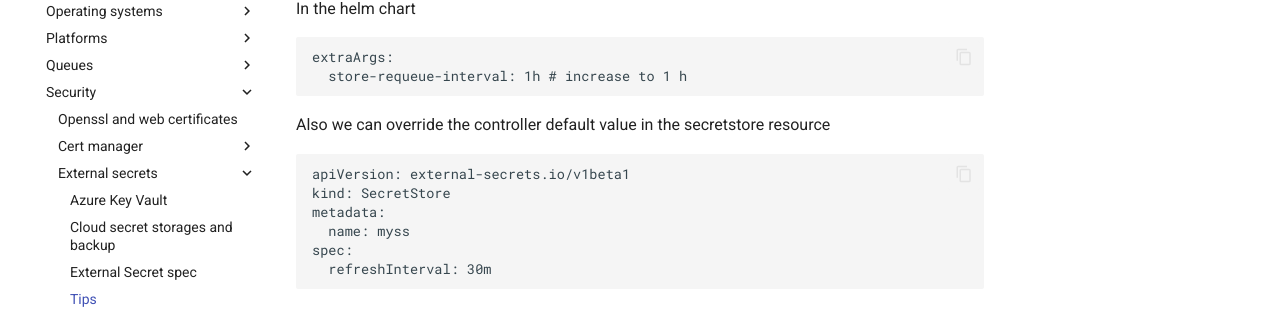
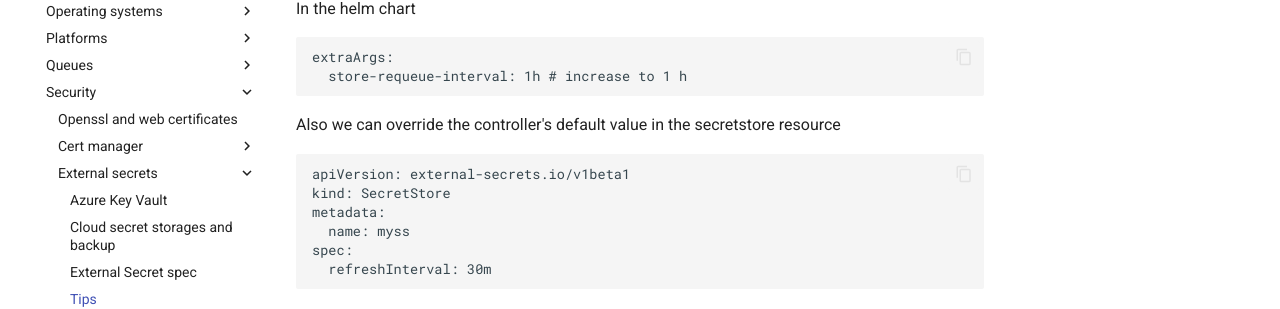
Before and after one commit to jorgelon/kubernetesinmyhead.net, an MkDocs documentation site: the page built from docs/security/external-secrets/tips.md, in a window 1280 px wide and 1121 px high. Shown: the part 342-651 px from the top of the window. Built offline with MkDocs 1.6.1 and Material for MkDocs 9.7.7, drawn with Linux system fonts in a browser that asks for light colours.

Commit message:
better syntax

````diff
--- a/docs/security/external-secrets/tips.md
+++ b/docs/security/external-secrets/tips.md
@@ -12,7 +12,7 @@ extraArgs:
   store-requeue-interval: 1h # increase to 1 h
 ```
 
-Also we can override the controller default value in the secretstore resource
+Also we can override the controller's default value in the secretstore resource
 
 ```yaml
 apiVersion: external-secrets.io/v1beta1
````
